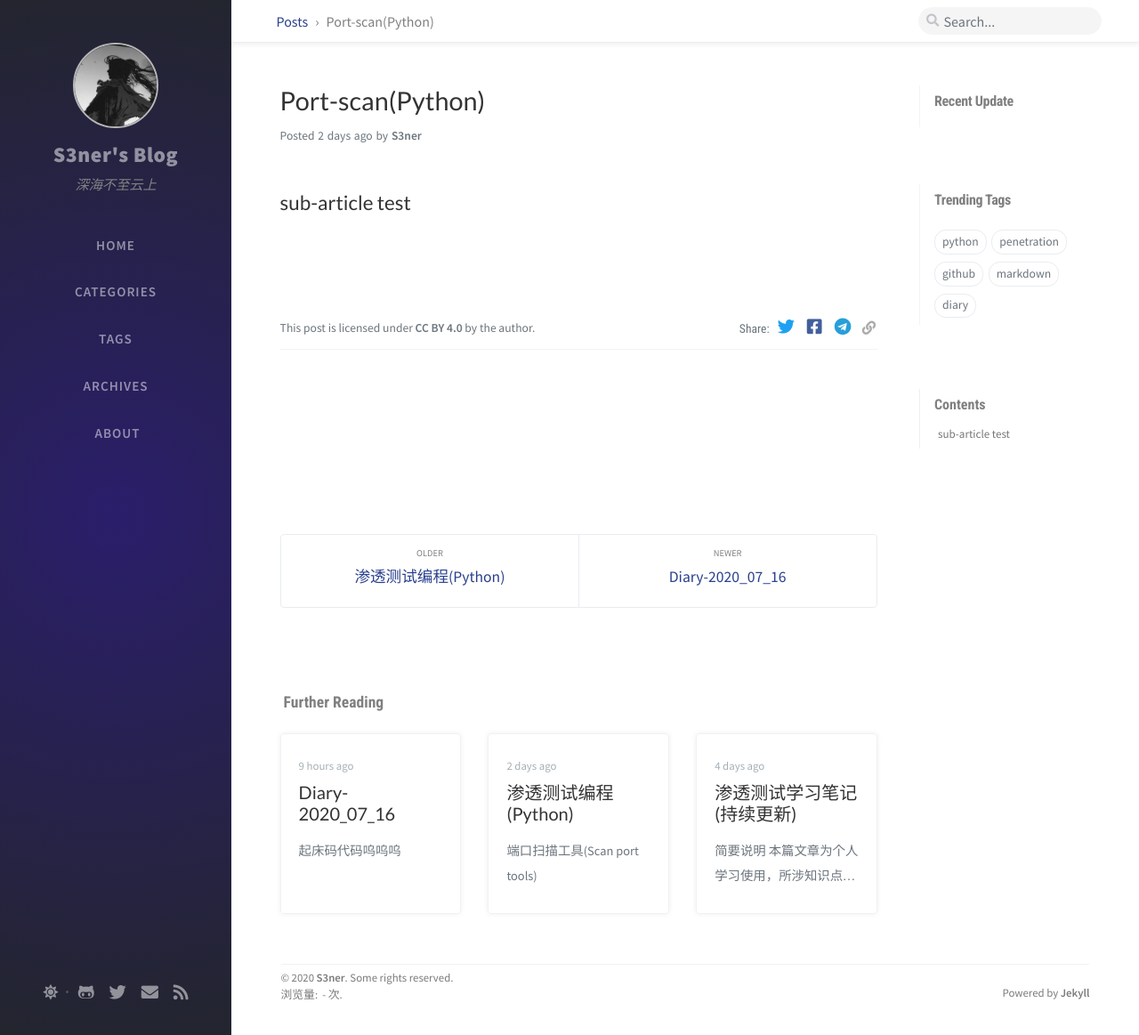
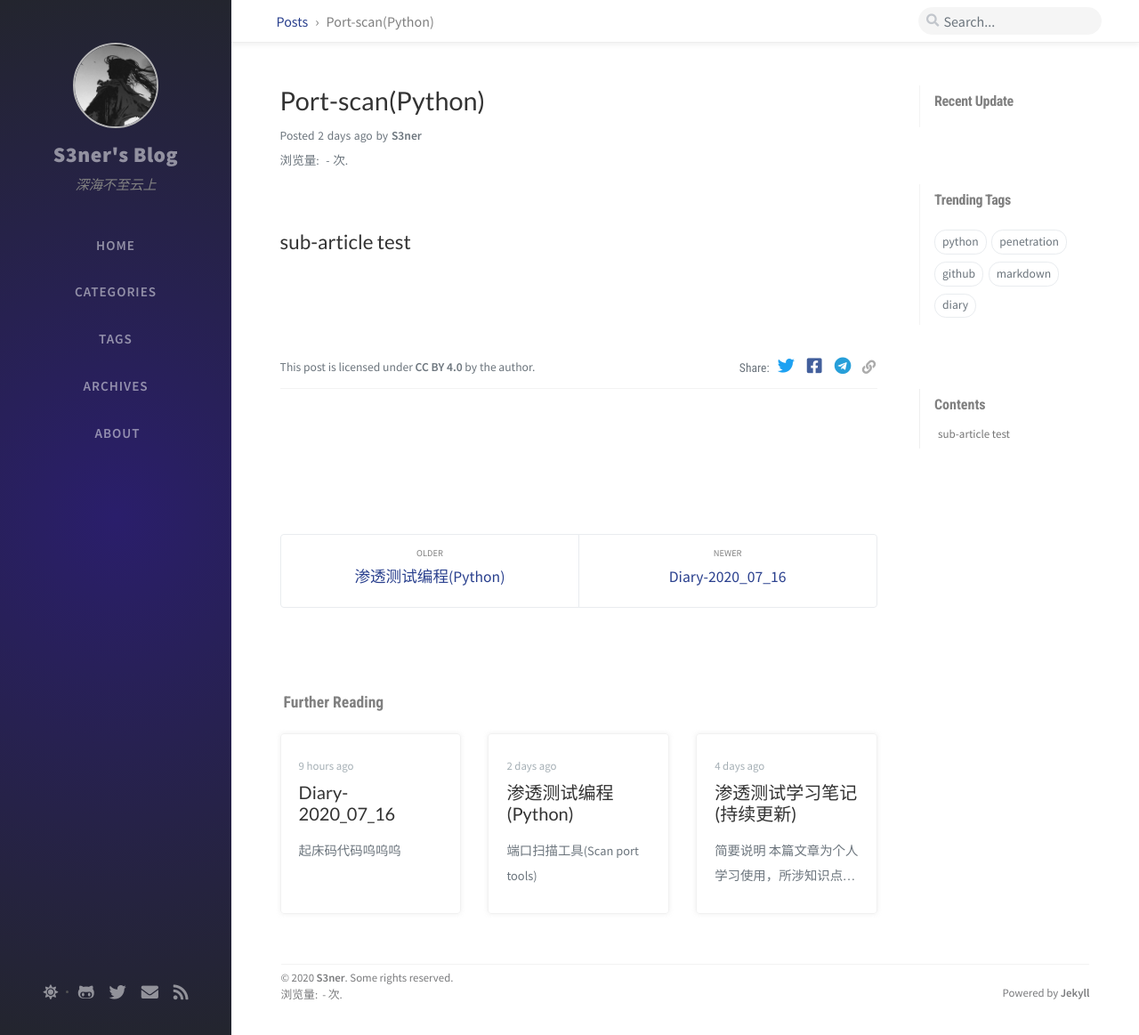
Before and after one commit to devisitem/legacy-blog, a Jekyll site: the page built from _posts/hack-python/2020-07-14-port-scan.md, in a window 1280 px wide and 1163 px high. Shown: the whole window at 89% size. Built offline with Jekyll 4.4.1, drawn with Linux system fonts in a browser that asks for light colours; nearby versions of some CDN libraries; comment, search, counter and statistics services are not loaded.

Commit message:
Update post.html

```diff
--- a/_layouts/post.html
+++ b/_layouts/post.html
@@ -34,6 +34,9 @@ layout: default
             {{ site.author }}
           {% endif %}
           </span>
+
+			<p>浏览量:&nbsp;<span id="{{ post.url }}" class="leancloud_visitors" data-flag-title="{{ post.title }}"> - </span>次.</p>
+
         </div>
 
 
```
